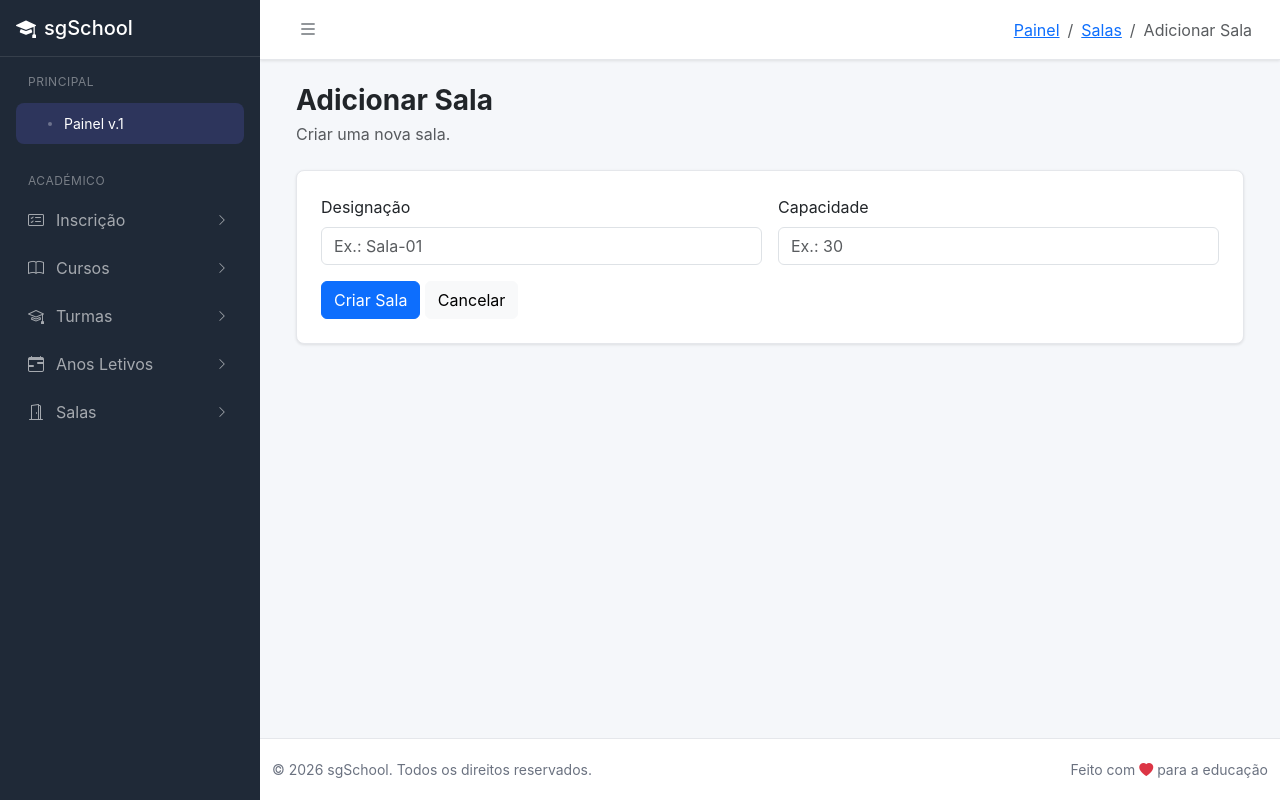
After one commit to agostinho-pedro-pw/sgschool-laravel, a Laravel app: page /rooms/create in a window 1280 px wide. The commit adds this page. Run offline with Laravel 12, Linux system fonts and the light colour scheme; parts of the project's set-up code (start-up, migrations or seed data) failed here and were passed over.

Commit message:
Backup antes de simplificar funcionalidades

```diff
--- /dev/null
+++ b/app/Http/Controllers/RoomController.php
@@ -0,0 +1,67 @@
+<?php
+
+namespace App\Http\Controllers;
+
+use App\Models\Room;
+use Illuminate\Http\RedirectResponse;
+use Illuminate\Http\Request;
+use Illuminate\View\View;
+
+class RoomController extends Controller
+{
+    // Lista todas as salas por ordem alfabética da designação
+    public function index(): View
+    {
+        $rooms = Room::orderBy('designacao')->get();
+
+        return view('admin.rooms.all-rooms.index', compact('rooms'));
+    }
+
+    // Mostra o formulário para criar uma sala
+    public function create(): View
+    {
+        return view('admin.rooms.add-room.index');
+    }
+
+    // Guarda uma nova sala
+    public function store(Request $request): RedirectResponse
+    {
+        Room::create($request->only([
+            'designacao',
+            'capacidade',
+        ]));
+
+        return redirect()
+            ->route('rooms.index')
+            ->with('success', 'Sala criada com sucesso.');
+    }
+
+    // Mostra o formulário para editar uma sala
+    public function edit(Room $room): View
+    {
+        return view('admin.rooms.edit-room.index', compact('room'));
+    }
+
+    // Atualiza uma sala
+    public function update(Request $request, Room $room): RedirectResponse
+    {
+        $room->update($request->only([
+            'designacao',
+            'capacidade',
+        ]));
+
+        return redirect()
+            ->route('rooms.index')
+            ->with('success', 'Sala atualizada com sucesso.');
+    }
+
+    // Elimina uma sala
+    public function destroy(Room $room): RedirectResponse
+    {
+        $room->delete();
+
+        return redirect()
+            ->route('rooms.index')
+            ->with('success', 'Sala eliminada com sucesso.');
+    }
+}
--- a/resources/views/admin/dashboard/enrollment-applications/index.blade.php
+++ b/resources/views/admin/dashboard/enrollment-applications/index.blade.php
@@ -123,7 +123,7 @@
 
                                             <td>
                                                 @php
-                                                $course = $enrollment->course ?? '—';
+                                                $course = $enrollment->course ?? '-';
                                                 $courses = \App\Models\Enrollment::COURSES ?? [];
                                                 @endphp
 
--- /dev/null
+++ b/resources/views/admin/rooms/add-room/index.blade.php
@@ -0,0 +1,132 @@
+{{-- Formulário para criar uma sala --}}
+@extends('layouts.admin')
+
+@section('title', 'Adicionar Sala - sgSchool')
+@section('language', 'pt-PT')
+
+@section('head')
+<meta name="description" content="Adicionar uma sala">
+<link rel="icon" type="image/x-icon" href="{{ asset('dashboard/assets/dist/assets/favicon-9EIT7vLh.ico') }}">
+<script type="module" crossorigin src="{{ asset('dashboard/assets/dist/assets/main-ZZRh_wak.js') }}"></script>
+<link rel="stylesheet" crossorigin href="{{ asset('dashboard/assets/dist/assets/main-BV-wpnXD.css') }}">
+<link rel="stylesheet" crossorigin href="{{ asset('dashboard/assets/dist/assets/main-DVYj-QCH.css') }}">
+<style>
+    * {
+        box-sizing: border-box;
+        margin: 0;
+        padding: 0
+    }
+
+    body {
+        background: #f5f7fa;
+        font-family: -apple-system, BlinkMacSystemFont, Segoe UI, Roboto, sans-serif
+    }
+
+    .sidebar {
+        z-index: 1040;
+        background: #1f2937;
+        width: 260px;
+        height: 100vh;
+        position: fixed;
+        top: 0;
+        left: 0
+    }
+
+    .main-wrapper {
+        min-height: 100vh;
+        margin-left: 260px;
+        transition: margin-left .3s
+    }
+
+    .top-navbar {
+        background: #fff;
+        height: 60px;
+        padding: 0 1rem;
+        box-shadow: 0 1px 3px #0000001a
+    }
+
+    .dashboard-content {
+        padding: 24px
+    }
+
+    .dashboard-card {
+        background: #fff;
+        border: 1px solid #e5e7eb;
+        border-radius: 8px;
+        box-shadow: 0 1px 3px #0000001a
+    }
+
+    .dashboard-card-body {
+        padding: 24px
+    }
+</style>
+@endsection
+
+@section('content')
+<a href="#main-content" class="visually-hidden-focusable">Saltar para o conteúdo principal</a>
+<div class="sidebar-overlay" id="sidebarOverlay"></div>
+
+{{-- Barra lateral --}}
+@include('layouts._include.dashboard.sidebar')
+
+<div class="main-wrapper" id="mainWrapper">
+    <header class="navbar top-navbar">
+        <div class="container-fluid d-flex align-items-center h-100">
+            <button type="button" class="hamburger-menu" id="sidebarToggle"
+                aria-label="Abrir ou fechar a barra lateral">
+                <i class="bi bi-list"></i>
+            </button>
+            <nav aria-label="Navegação estrutural" class="d-none d-lg-block ms-3">
+                <ol class="breadcrumb mb-0">
+                    <li class="breadcrumb-item"><a href="{{ route('dashboard') }}">Painel</a></li>
+                    <li class="breadcrumb-item"><a href="{{ route('rooms.index') }}">Salas</a></li>
+                    <li class="breadcrumb-item active" aria-current="page">Adicionar Sala</li>
+                </ol>
+            </nav>
+            <div class="navbar-brand d-lg-none fw-bold me-auto">sgSchool</div>
+        </div>
+    </header>
+
+    <main class="dashboard-content" id="main-content">
+        <div class="container-fluid">
+            <div class="mb-4">
+                <h1 class="h3 fw-bold mb-1">Adicionar Sala</h1>
+                <p class="text-muted mb-0">Criar uma nova sala.</p>
+            </div>
+
+            <div class="dashboard-card">
+                <div class="dashboard-card-body">
+                    {{-- Envia os dados para rooms.store (POST) --}}
+                    <form action="{{ route('rooms.store') }}" method="POST">
+                        {{-- Token de segurança obrigatório do Laravel --}}
+                        @csrf
+                        <div class="row g-3">
+                            {{-- Designação da sala --}}
+                            <div class="col-md-6">
+                                <label for="designacao" class="form-label">Designação</label>
+                                <input type="text" class="form-control" id="designacao" name="designacao"
+                                    value="{{ old('designacao') }}" placeholder="Ex.: Sala-01">
+                            </div>
+
+                            {{-- Capacidade da sala (número de lugares) --}}
+                            <div class="col-md-6">
+                                <label for="capacidade" class="form-label">Capacidade</label>
+                                <input type="number" class="form-control" id="capacidade" name="capacidade"
+                                    value="{{ old('capacidade') }}" placeholder="Ex.: 30">
+                            </div>
+
+                            {{-- Botão de envio --}}
+                            <div class="col-12">
+                                <button type="submit" class="btn btn-primary">Criar Sala</button>
+                                <a href="{{ route('rooms.index') }}" class="btn btn-light">Cancelar</a>
+                            </div>
+                        </div>
+                    </form>
+                </div>
+            </div>
+        </div>
+    </main>
+
+    @include('layouts._include.dashboard.footer')
+</div>
+@endsection
--- a/resources/views/layouts/_include/dashboard/sidebar.blade.php
+++ b/resources/views/layouts/_include/dashboard/sidebar.blade.php
@@ -100,6 +100,17 @@
                         </li>
                         <li><a class="nav-link " href="{{ route('academic-years.index') }}">Listar Anos Letivos</a></li>
                     </ul>
+                </li>
+                <li class="nav-item">
+                    <a class="nav-link has-submenu " href="javascript:void(0)" data-bs-toggle="collapse"
+                        data-bs-target="#roomsSubmenu" aria-expanded="false">
+                        <i class="bi bi-door-open"></i>
+                        <span>Salas</span>
+                    </a>
+                    <ul id="roomsSubmenu" class="submenu collapse list-unstyled">
+                        <li><a class="nav-link " href="{{ route('rooms.create') }}">Adicionar Sala</a></li>
+                        <li><a class="nav-link " href="{{ route('rooms.index') }}">Listar Salas</a></li>
+                    </ul>
                 </li>{{--
                 <li class="nav-item">
                     <a class="nav-link has-submenu " href="javascript:void(0)" data-bs-toggle="collapse"
--- a/routes/web.php
+++ b/routes/web.php
@@ -4,6 +4,7 @@ use App\Http\Controllers\AcademicYearController;
 use App\Http\Controllers\CourseController;
 use App\Http\Controllers\EnrollmentController;
 use App\Http\Controllers\RegistrationController;
+use App\Http\Controllers\RoomController;
 use App\Http\Controllers\SchoolClassController;
 use App\Models\User;
 use Illuminate\Http\Request;
@@ -169,6 +170,14 @@ Route::resource('academic-years', AcademicYearController::class);
 
 /*
 |--------------------------------------------------------------------------
+| Salas (entidade independente, sem relações com outras tabelas)
+|--------------------------------------------------------------------------
+*/
+
+Route::resource('rooms', RoomController::class)->except('show');
+
+/*
+|--------------------------------------------------------------------------
 | Correio
 |--------------------------------------------------------------------------
 */
```
Also changed, not shown: app/Models/Room.php (added, +17 -0 lines), resources/views/admin/rooms/all-rooms/index.blade.php (added, +155 -0 lines), resources/views/admin/rooms/edit-room/index.blade.php (added, +132 -0 lines), tests/Feature/RoomCrudTest.php (added, +64 -0 lines), database/migrations/2026_11_24_230000_create_rooms_table.php (added).
